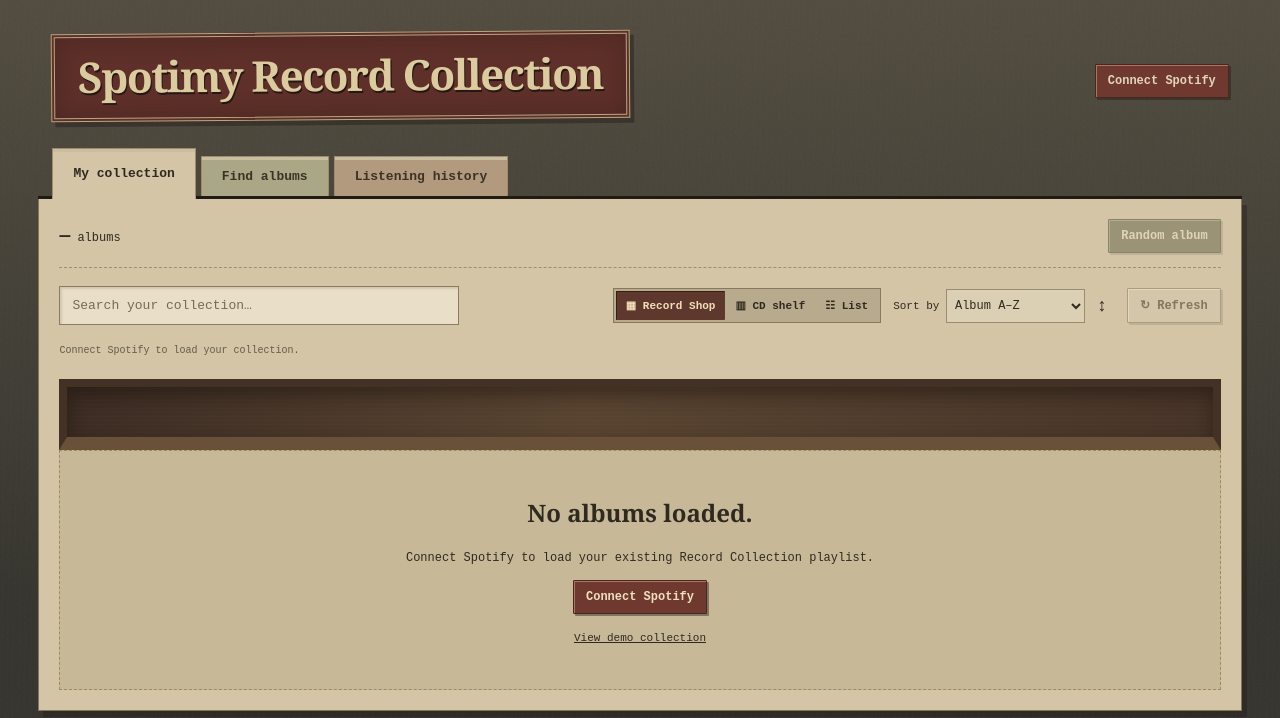
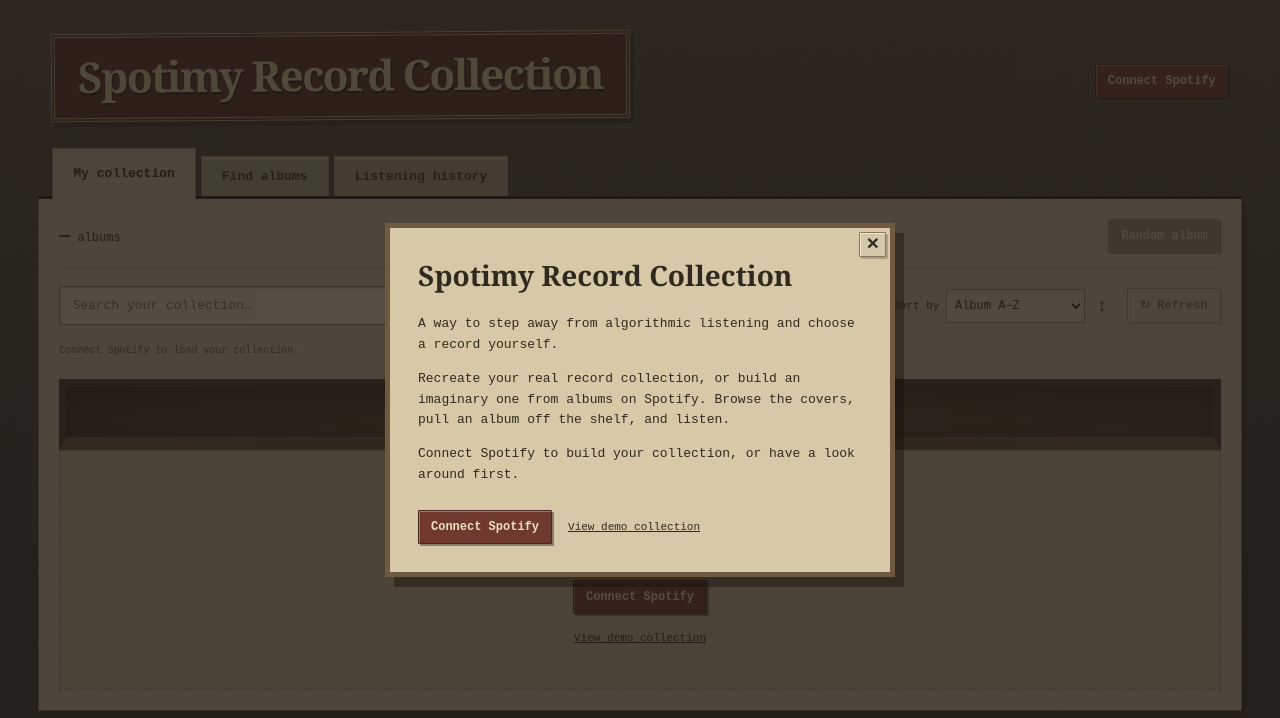
Before and after one commit to sebastianadams-music/SpotifyRecordCollection, a website with bundled scripts: page index.html in a window 1280 px wide. Shown: the top 718 px of the page. Built offline with nearby package versions, Linux system fonts and the light colour scheme.

Commit message:
Introduce the collection to signed-out visitors

```diff
--- a/index.css
+++ b/index.css
@@ -1058,3 +1058,29 @@ footer {
   font-size: 10px !important;
   margin: 12px 0 0;
 }
+
+#welcome-dialog {
+  max-width: 510px;
+}
+#welcome-title {
+  font-family: Georgia, serif;
+  font-size: 28px;
+  margin: 0 15px 20px 0;
+}
+#welcome-title:focus {
+  outline: none;
+}
+#welcome-description {
+  font-size: 13px;
+  line-height: 1.7;
+}
+.welcome-actions {
+  display: flex;
+  flex-wrap: wrap;
+  align-items: center;
+  gap: 16px;
+  margin-top: 24px;
+}
+.welcome-actions .demo-link {
+  margin: 0;
+}
--- a/index.html
+++ b/index.html
@@ -216,6 +216,42 @@
         settings may affect full playback.
       </p>
     </aside>
+    <dialog
+      id="welcome-dialog"
+      aria-labelledby="welcome-title"
+      aria-describedby="welcome-description"
+    >
+      <button
+        id="close-welcome"
+        aria-label="Close introduction"
+        class="dialog-close"
+      >
+        ×
+      </button>
+      <h2 id="welcome-title" tabindex="-1" autofocus>
+        Spotimy Record Collection
+      </h2>
+      <div id="welcome-description">
+        <p>
+          A way to step away from algorithmic listening and choose a record
+          yourself.
+        </p>
+        <p>
+          Recreate your real record collection, or build an imaginary one from
+          albums on Spotify. Browse the covers, pull an album off the shelf, and
+          listen.
+        </p>
+        <p>
+          Connect Spotify to build your collection, or have a look around first.
+        </p>
+      </div>
+      <div class="welcome-actions">
+        <button id="welcome-connect" class="dark">Connect Spotify</button>
+        <a id="welcome-demo" class="demo-link" href="?demo=1"
+          >View demo collection</a
+        >
+      </div>
+    </dialog>
     <dialog id="album-dialog">
       <button
         id="close-dialog"
--- a/index.js
+++ b/index.js
@@ -600,6 +600,18 @@ async function importFiles(event) {
 }
 
 $("connect").onclick = () => login().catch(fail);
+$("close-welcome").onclick = () => $("welcome-dialog").close();
+$("welcome-connect").onclick = () => {
+  $("welcome-dialog").close();
+  login().catch(fail);
+};
+if (demo) {
+  $("welcome-demo").textContent = "Browse demo collection";
+  $("welcome-demo").onclick = (event) => {
+    event.preventDefault();
+    $("welcome-dialog").close();
+  };
+}
 $("logout").onclick = logout;
 $("empty-action").onclick = () =>
   collection || demo ? panel("discover") : login().catch(fail);
@@ -690,11 +702,15 @@ async function start() {
     $("sync-status").textContent =
       "Demo collection · these are fictional albums.";
     notice("Demo collection. Connect Spotify to load your albums.");
+    if (!hasSession()) $("welcome-dialog").showModal();
     return;
   }
   try {
     await finishLogin();
-    if (!hasSession()) return;
+    if (!hasSession()) {
+      $("welcome-dialog").showModal();
+      return;
+    }
     $("sync-status").textContent = "Connecting to Spotify…";
     const user = await api("me");
     sortMetadata = new SortMetadata(localStorage, user.id, api);
```
